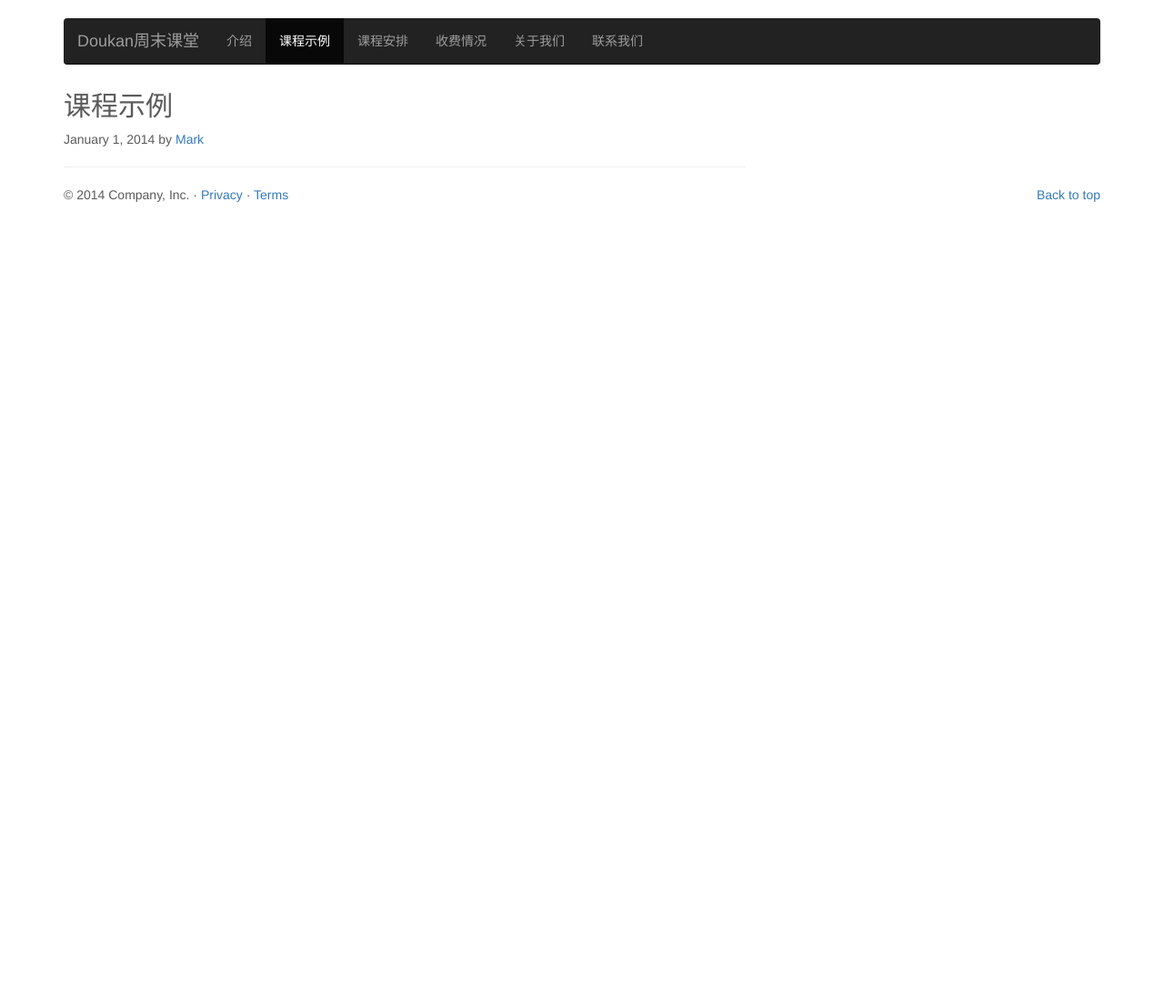
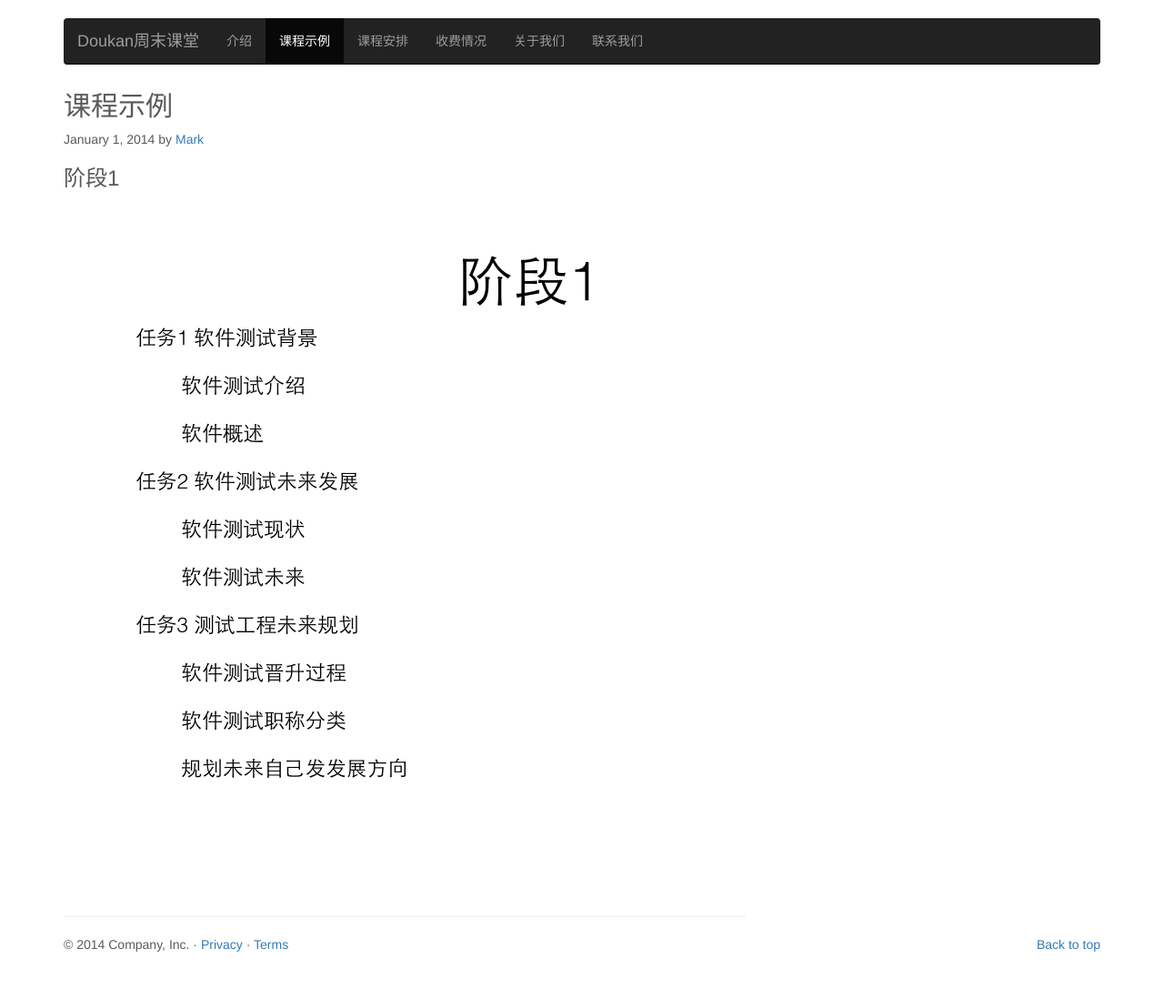
Before and after one commit to guming/myblog, a Jekyll site: the page info.html, which Jekyll copies as it is, in a window 1280 px wide. Shown: the whole page at 91% size. Built offline with Jekyll 4.4.1, drawn with Linux system fonts in a browser that asks for light colours; nearby versions of some CDN libraries; before the commit the page ends 900 px from its top, so only the background shows below that.

Commit message:
add new content=3

```diff
--- a/info.html
+++ b/info.html
@@ -72,8 +72,8 @@
           <div class="blog-post">
             <h2 class="blog-post-title">课程示例</h2>
             <p class="blog-post-meta">January 1, 2014 by <a href="#">Mark</a></p>
-
-            <p></p>
+            <h3 class="blog-post-title">阶段1</h3>
+            <p><img src="assets/images/test/test.001.png" /></p>
             <hr>
 
             <p></p>
```
Also changed, not shown: assets/images/test/test.001.png (added), assets/images/test/test.002.png (added), assets/images/test/test.003.png (added), assets/images/test/test.004.png (added), assets/images/test/test.005.png (added), assets/images/test/test.006.png (added), assets/images/test/test.007.png (added).
